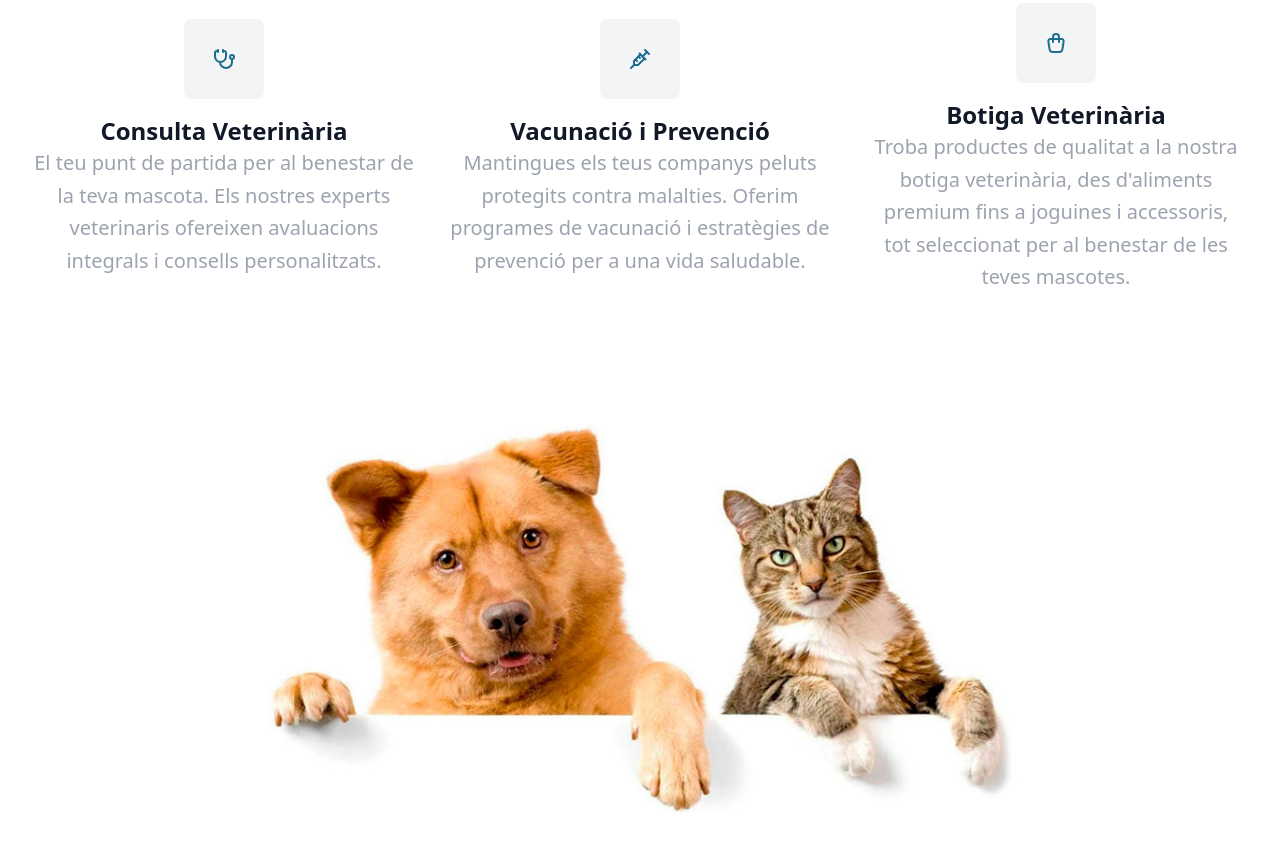
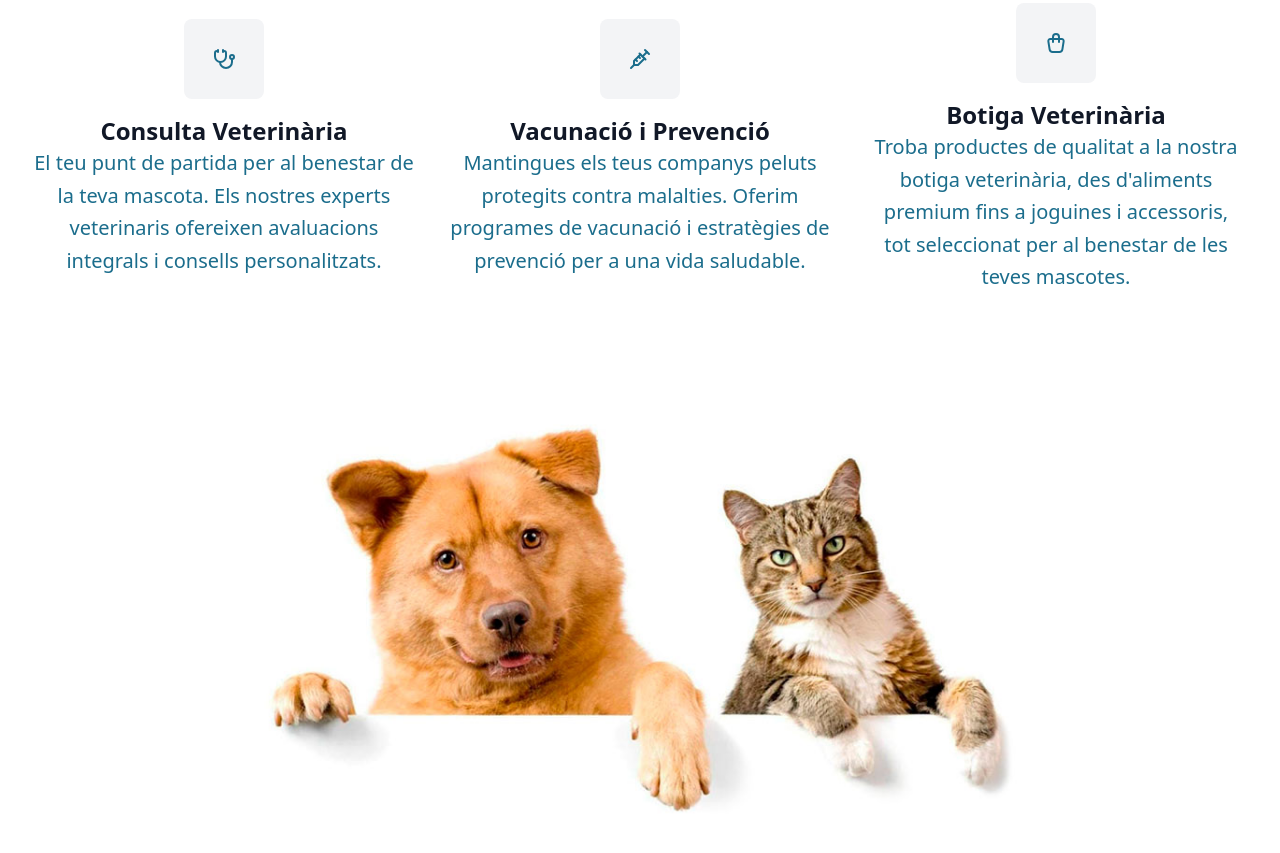
Before and after one commit to verdulife/ulavet-web, an Astro site: page / in a window 1280 px wide. Shown: the part 1059-1912 px from the top of the page. Built offline with nearby package versions, Linux system fonts and the light colour scheme; Astro itself is replaced by a stand-in of ours.

Commit message:
seo fix color text

```diff
--- a/src/components/ServiceCard.astro
+++ b/src/components/ServiceCard.astro
@@ -10,7 +10,7 @@
   <div>
     <h3 class="font-semibold text-gray-900 text-2xl mb-2">
       <slot name="title" />
-      <p class="font-normal text-gray-400 text-xl leading-relaxed">
+      <p class="font-normal text-xl leading-relaxed text-ula-blue">
         <slot name="desc" />
       </p>
     </h3>
```
